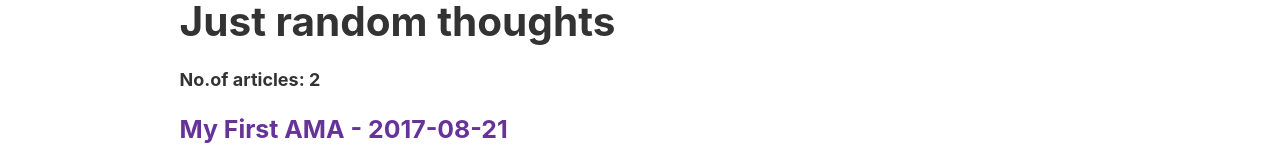
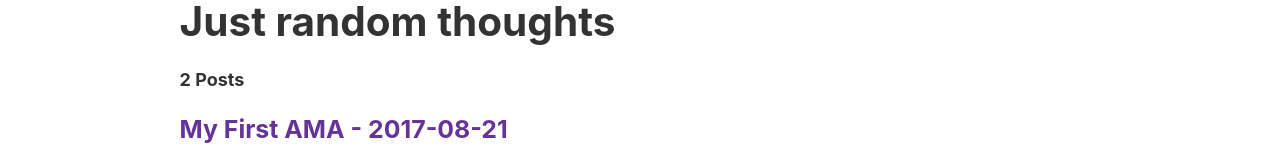
Before and after one commit to anandsimmy/gatsby-blog, a Gatsby site: page / in a window 1280 px wide. Shown: the part 123-281 px from the top of the page. Built offline with nearby package versions, Linux system fonts and the light colour scheme; Gatsby itself is replaced by a stand-in of ours.

Commit message:
added posts

```diff
--- a/src/pages/index.js
+++ b/src/pages/index.js
@@ -18,7 +18,7 @@ export default ({ data: { allMarkdownRemark: { totalCount, edges } } }) => {
     <Layout>
       <SEO title="Home" />
       <h1>Just random thoughts</h1>
-      <h4>No.of articles: { totalCount }</h4>
+      <h4>{ totalCount } Posts</h4>
       <div>
         {
          edges.map(({ node })=>(
```
